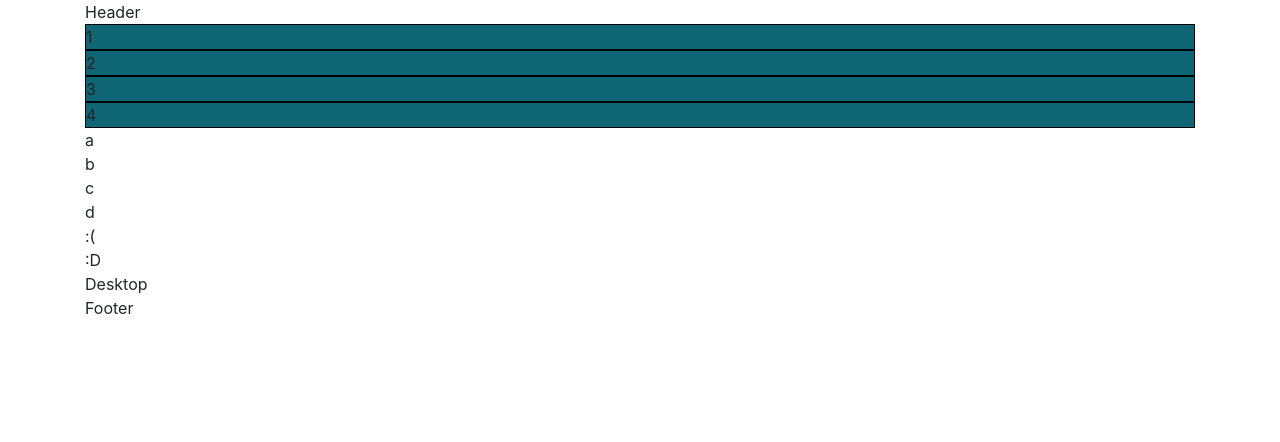
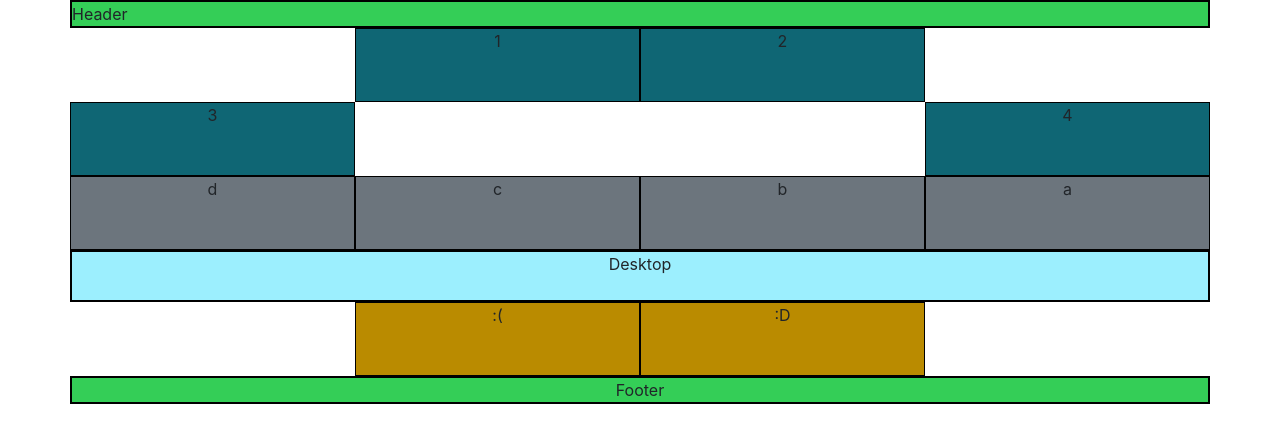
Before and after one commit to EricMunozFernandez/DISEN-O-DE-INTERFACES-WEB, a plain HTML site: page boostrap/Ejercicios Bootstrap 1-3 (maquetacion)/Ejercicio2/index.html in a window 1280 px wide. Drawn offline with nearby package versions, Linux system fonts and the light colour scheme.

Commit message:
ejercicios 2 y 3

```diff
--- a/boostrap/Ejercicios Bootstrap 1-3 (maquetacion)/Ejercicio2/css/style.css
+++ b/boostrap/Ejercicios Bootstrap 1-3 (maquetacion)/Ejercicio2/css/style.css
@@ -3,5 +3,25 @@
     border: 1px solid black;
 }
 .letra{
-
+    background-color: #6c757d;
+    border: 1px solid black;
 }
+.cara{
+    background-color: #ba8b00;
+    border: 1px solid black;
+}
+.desktop{
+    background-color: #9CEFFE;
+    border: 2px solid black;
+}
+.header{
+    background-color: #34ce57;
+    border: 2px solid black;
+}
+.footer{
+    background-color: #34ce57;
+    border: 2px solid black;
+}
+div{
+    text-align: center;
+}
--- a/boostrap/Ejercicios Bootstrap 1-3 (maquetacion)/Ejercicio2/index.html
+++ b/boostrap/Ejercicios Bootstrap 1-3 (maquetacion)/Ejercicio2/index.html
@@ -3,32 +3,86 @@
 <head>
     <meta charset="UTF-8">
     <title>Actividad2</title>
-	<meta name="viewport" content="width=device-width, user-scalable=no, initial-scale=1.0, maximum-scale=1.0, minimum-scale=1.0">
+    <meta name="viewport"
+          content="width=device-width, user-scalable=no, initial-scale=1.0, maximum-scale=1.0, minimum-scale=1.0">
     <!-- Latest compiled and minified CSS -->
-	<link rel="stylesheet" href="https://stackpath.bootstrapcdn.com/bootstrap/4.4.1/css/bootstrap.min.css" integrity="sha384-Vkoo8x4CGsO3+Hhxv8T/Q5PaXtkKtu6ug5TOeNV6gBiFeWPGFN9MuhOf23Q9Ifjh" crossorigin="anonymous">
+    <link rel="stylesheet" href="https://stackpath.bootstrapcdn.com/bootstrap/4.4.1/css/bootstrap.min.css"
+          integrity="sha384-Vkoo8x4CGsO3+Hhxv8T/Q5PaXtkKtu6ug5TOeNV6gBiFeWPGFN9MuhOf23Q9Ifjh" crossorigin="anonymous">
     <link rel="stylesheet" href="css/style.css">
 </head>
 <body>
 <div class="container">
-		<header class="header">Header</header>
-		<div>
-			<div class="numero">1</div>
-			<div class="numero">2</div>
-			<div class="numero">3</div>
-			<div class="numero">4</div>
+    <div class="row header">Header</div>
+    <div class="row">
+        <div class="col-6 col-sm-3 offset-md-3 numero">1
+            <br>
+            <br>
+            <br>
         </div>
-		<div>
-			<div class="letra">a</div>
-			<div class="letra">b</div>
-			<div class="letra">c</div>
-			<div class="letra">d</div>
+        <div class="col-6 col-sm-3 numero">2
+            <br>
+            <br>
+            <br>
         </div>
-		<div>
-			<div class="cara">:(</div>
-			<div class="cara">:D</div>
+        <div class="d-none d-md-block col-sm-3"></div>
+        <div class="col-6 col-sm-3 numero">3
+            <br>
+            <br>
+            <br>
         </div>
-		<div class="desktop">Desktop</div>
-		<footer class="footer">Footer</footer>
+        <div class="col-6 col-sm-3 offset-md-6 numero">4
+            <br>
+            <br>
+            <br>
+        </div>
+    </div>
+	<div class="row d-none d-sm-block d-md-none desktop">Tablet
+		<br>
+		<br>
+	</div>
+    <div class="row">
+        <div class="col-6 col-sm-3 order-md-4 letra">a
+            <br>
+            <br>
+            <br>
+        </div>
+        <div class="col-6 col-sm-3 order-md-3 letra">b
+            <br>
+            <br>
+            <br>
+        </div>
+        <div class="col-6 col-sm-3 order-md-2 letra">c
+            <br>
+            <br>
+            <br>
+        </div>
+        <div class="col-6 col-sm-3 order-md-1 letra">d
+            <br>
+            <br>
+            <br>
+        </div>
+    </div>
+    <div class="row d-none d-md-block desktop">Desktop
+        <br>
+        <br>
+    </div>
+	<div class="row d-block d-sm-none desktop">Mobile
+		<br>
+		<br>
+	</div>
+    <div class="row">
+        <div class="d-none d-sm-block col-sm-6 col-md-3 offset-md-3 order-sm-2 order-md-1 cara">:(
+            <br>
+            <br>
+            <br>
+        </div>
+        <div class="col-12 col-sm-6 col-md-3 order-sm-1 order-md-2 cara">:D
+            <br>
+            <br>
+            <br>
+        </div>
+    </div>
+    <div class="row d-none d-sm-block footer">Footer</div>
 </div>
 <script src="js/jquery.js"></script>
 <script src="https://maxcdn.bootstrapcdn.com/bootstrap/3.3.1/js/bootstrap.min.js"></script>
--- /dev/null
+++ b/boostrap/Ejercicios Bootstrap 1-3 (maquetacion)/Ejercicio3/css/style.css
@@ -0,0 +1,51 @@
+.header {
+    background-color: #FAB562;
+    border: 1px solid black;
+}
+
+.numero {
+    background-color: red;
+    border: 1px solid black;
+    font-size: 40px;
+    height: 100px;
+}
+
+#numero2 {
+    background-color: lightskyblue;
+}
+
+.footer {
+    background-color: yellow;
+    border: 1px solid black;
+}
+
+@media (min-width: 576px) and (max-width: 767px) {
+    .header{
+        background-color: lightskyblue;
+    }
+    .numero{
+        height: 200px;
+    }
+    #numero2{
+        background-color: red;
+    }
+    #numero3{
+        background-color: lawngreen;
+        height: 100px;
+    }
+}
+
+@media (min-width: 768px){
+    .header{
+        background-color: lawngreen;
+    }
+    .numero{
+        height: 400px;
+    }
+    #numero2{
+        background-color: red;
+    }
+    #numero3{
+        background-color: red;
+    }
+}
```
Also changed, not shown: boostrap/Ejercicios Bootstrap 1-3 (maquetacion)/Ejercicio3/index.html (+15 -2 lines). Lines whose indentation alone changed are shown as unchanged.
